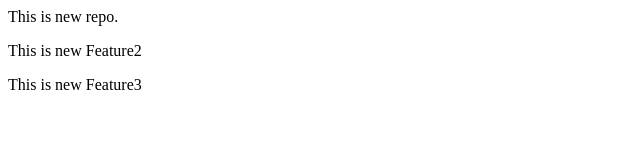
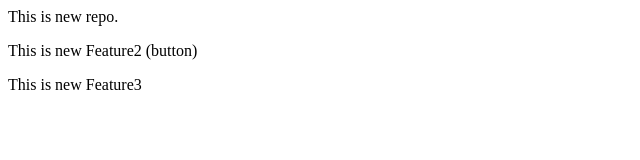
Before and after one commit to Ajeet-Singh-Yadav/localrepository, a plain HTML site: page index.html in a window 1280 px wide. Shown: the full height of the page, 0-640 px from the left. Drawn offline with Linux system fonts and the light colour scheme.

Commit message:
Add button

```diff
--- a/index.html
+++ b/index.html
@@ -1,3 +1,3 @@
 <p>This is new repo.</p>
-<p>This is new Feature2</p>
+<p>This is new Feature2 (button)</p>
 <p>This is new Feature3</p>
```
